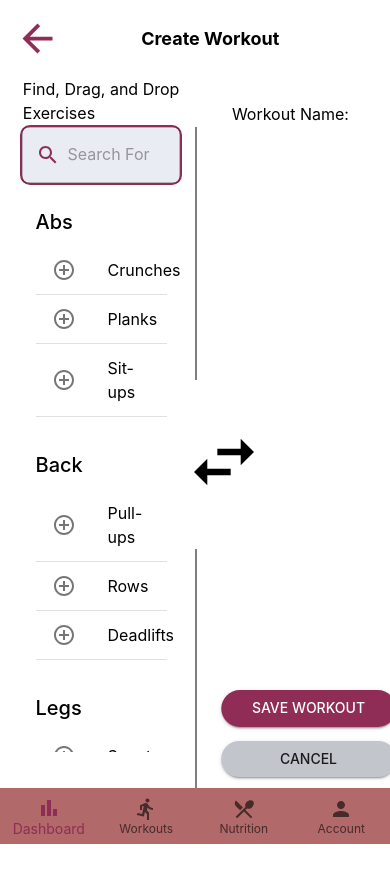
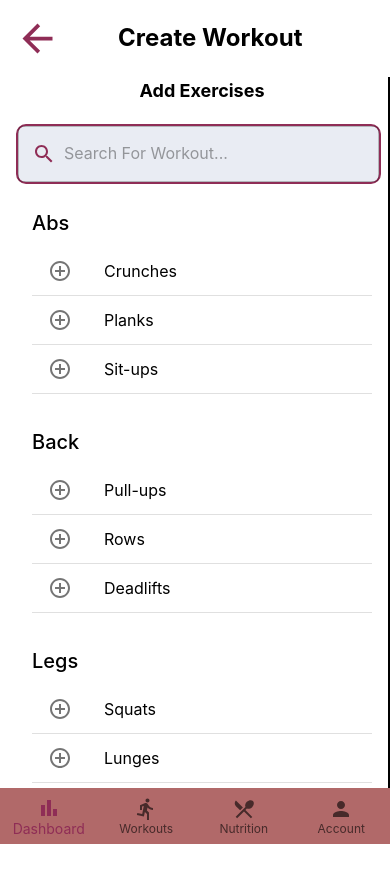
Before and after one commit to joshchyeonlee/EZFit, a React (Create React App) app: page /Workouts in a window 390 px wide. Both pictures are taken after typing "Sample" into the empty fields and a click on the button "CREATE". Shown: the top 882 px of the page. Built offline with nearby package versions, Linux system fonts and the light colour scheme.

Commit message:
mobile responsive

```diff
--- a/src/components/account/AccountManagementMenu/AccountManagementMenu.tsx
+++ b/src/components/account/AccountManagementMenu/AccountManagementMenu.tsx
@@ -1,30 +1,26 @@
-import { Box } from '@mui/material';
-import AccountManagementMenuItem from './AccountManagementMenuItem';
+import { Box } from "@mui/material";
+import AccountManagementMenuItem from "./AccountManagementMenuItem";
 
 export default function AccountManagementMenu() {
-
   return (
-
     <Box>
-
-            <Box textAlign="center" padding={4} marginBottom={5}>
-                <Box sx={{ borderTop: 2, borderBottom: 2, borderColor: '#808080'}}>
+      <Box textAlign="center" padding={2} marginBottom={5}>
+        <Box sx={{ borderTop: 2, borderBottom: 2, borderColor: "#808080" }}>
           <AccountManagementMenuItem buttonLink="/Account/PersonalInformation">
             Personal Information
           </AccountManagementMenuItem>
         </Box>
-                <Box sx={{ borderBottom: 2, borderColor: '#808080'}}>
+        <Box sx={{ borderBottom: 2, borderColor: "#808080" }}>
           <AccountManagementMenuItem buttonLink="./">
             Connected Devices
           </AccountManagementMenuItem>
         </Box>
-                <Box sx={{ borderBottom: 2, borderColor: '#808080'}}>
+        <Box sx={{ borderBottom: 2, borderColor: "#808080" }}>
           <AccountManagementMenuItem buttonLink="/Account/Preferences">
             Preferences
           </AccountManagementMenuItem>
         </Box>
       </Box>
-
     </Box>
-    )
+  );
 }
--- a/src/components/account/PersonalInformation/PersonalInformationPage.tsx
+++ b/src/components/account/PersonalInformation/PersonalInformationPage.tsx
@@ -41,7 +41,7 @@ function PersonalInformationPage() {
         <Button
           variant="contained"
           size="large"
-          sx={{ width: "50%" }}
+          sx={{ width: "60%" }}
           color="primary"
           disableElevation
         >
@@ -65,7 +65,7 @@ function PersonalInformationPage() {
         <Button
           variant="contained"
           size="large"
-          sx={{ width: "50%" }}
+          sx={{ width: "60%" }}
           color="error"
           disableElevation
           onClick={() => setDeleteAccountModalOpen(true)}
--- a/src/components/workouts/ExerciseLibrary/ExerciseView.tsx
+++ b/src/components/workouts/ExerciseLibrary/ExerciseView.tsx
@@ -2,7 +2,8 @@ import * as React from "react";
 import { Exercise } from "./ExerciseLibrary.types";
 import ArrowBack from "@mui/icons-material/ArrowBack";
 import { useNavigate } from "react-router-dom";
-import { Grid, Box, IconButton, Typography } from "@mui/material";
+import { Grid, Box, IconButton, Typography, Divider } from "@mui/material";
+import { height } from "@mui/system";
 
 const ExerciseView = (props: { exercise: Exercise }) => {
   const navigate = useNavigate();
@@ -10,13 +11,11 @@ const ExerciseView = (props: { exercise: Exercise }) => {
   return (
     <Box
       sx={{
-        position: "fixed",
         top: 0,
         left: 0,
         width: "100%",
         bgcolor: "primary",
         zIndex: 1000,
-        padding: 2,
       }}
     >
       <Box
@@ -39,29 +38,16 @@ const ExerciseView = (props: { exercise: Exercise }) => {
         <div></div>
       </Box>
 
-      <div
+      <Grid
         style={{
           display: "flex",
-          overflowX: "hidden",
-          height: "80vh",
           zIndex: 0,
+          width: "100%",
         }}
+        container
       >
-        <div
-          style={{
-            flexBasis: "50%",
-            overflowY: "auto",
-            zIndex: 0,
-            marginLeft: "5%",
-            marginRight: "5%",
-            maxWidth: "40.5%",
-          }}
-        >
-          <Grid
-            item
-            xs={6}
-            style={{ marginTop: "15%", marginLeft: "15%", marginBottom: "10%" }}
-          >
+        <Grid sm={6} xs={12} item borderRight={"2px solid black"}>
+          <Grid item style={{ marginTop: "15%", marginBottom: "10%" }}>
             <Typography sx={{ textAlign: "center" }} variant="h6">
               Muscles Targeted
             </Typography>
@@ -71,7 +57,7 @@ const ExerciseView = (props: { exercise: Exercise }) => {
               </Typography>
             ))}
           </Grid>
-          <Grid item xs={6} style={{ marginLeft: "15%", marginBottom: "10%" }}>
+          <Grid item style={{ marginBottom: "10%" }}>
             <Typography sx={{ textAlign: "center" }} variant="h6">
               Equipment
             </Typography>
@@ -80,7 +66,7 @@ const ExerciseView = (props: { exercise: Exercise }) => {
             </Typography>
           </Grid>
 
-          <Grid item xs={6} style={{ marginLeft: "15%", marginBottom: "10%" }}>
+          <Grid item style={{ marginBottom: "10%" }}>
             <Typography sx={{ textAlign: "center" }} variant="h6">
               Execution
             </Typography>
@@ -91,7 +77,7 @@ const ExerciseView = (props: { exercise: Exercise }) => {
             ))}
           </Grid>
 
-          <Grid item xs={6} style={{ marginLeft: "15%", marginBottom: "10%" }}>
+          <Grid item style={{ marginBottom: "10%" }}>
             <Typography sx={{ textAlign: "center" }} variant="h6">
               Rest
             </Typography>
@@ -99,39 +85,22 @@ const ExerciseView = (props: { exercise: Exercise }) => {
               {props.exercise.rest}
             </Typography>
           </Grid>
-        </div>
-        <div
-          style={{
-            display: "flex",
-            flexDirection: "column",
-            alignItems: "center",
-          }}
+        </Grid>
+
+        <Grid
+          sm={6}
+          xs={12}
+          item
+          container
+          display={"flex"}
+          justifyContent={"center"}
         >
-          <div
-            style={{
-              width: "2px",
-              backgroundColor: "gray",
-              position: "absolute",
-              top: "15%",
-              bottom: "15%",
-              left: "50%",
-            }}
-          ></div>{" "}
-          {/* Vertical Divider */}
-        </div>
-
-        <div style={{ flexBasis: "50%", overflowY: "auto", zIndex: 0 }}>
-          <Grid item xs={6} style={{ marginLeft: "10%", marginBottom: "5%" }}>
+          <Grid item style={{ marginBottom: "5%" }}>
             <Box
               sx={{
-                position: "absolute",
-                textAlign: "center",
                 minHeight: "100px",
                 minWidth: "100px",
-                top: "20%",
-                left: "50%",
-                right: 0,
-                bottom: 0,
+                paddingTop: "100px",
               }}
             >
               <img src={props.exercise.gif} alt={props.exercise.name} />
@@ -139,18 +108,11 @@ const ExerciseView = (props: { exercise: Exercise }) => {
           </Grid>
           <Grid
             item
-            xs={6}
             style={{
-              position: "absolute",
               textAlign: "center",
               minHeight: "100px",
               minWidth: "100px",
-              top: "50%",
-              left: "50%",
-              width: "30%",
-              right: 0,
-              bottom: 0,
-              marginLeft: "10%",
+              padding: "10%",
               marginBottom: "10%",
               marginTop: "3%",
               display: "flex",
@@ -160,16 +122,14 @@ const ExerciseView = (props: { exercise: Exercise }) => {
             <div
               style={{
                 textAlign: "center",
-                overflowY: "auto",
-                maxHeight: "200px",
                 flexGrow: 1,
               }}
             >
               <Typography>{props.exercise.instruction}</Typography>
             </div>
           </Grid>
-        </div>
-      </div>
+        </Grid>
+      </Grid>
     </Box>
   );
 };
--- a/src/components/workouts/NewWorkout/NewWorkout.tsx
+++ b/src/components/workouts/NewWorkout/NewWorkout.tsx
@@ -15,6 +15,7 @@ import {
   IconButton,
   InputAdornment,
   Snackbar,
+  Grid,
 } from "@mui/material";
 import { Search, SwapHoriz } from "@mui/icons-material";
 import Alert from "../../utils/Alert";
@@ -44,8 +45,6 @@ const NewWorkout = ({
   onSaveWorkout,
   onBack,
 }: NewWorkoutProps): JSX.Element => {
-  const navigate = useNavigate();
-
   const [search, setSearch] = useState<string>("");
   const [exercises, setExercises] = useState<Workout[]>([]);
   const [workoutName, setWorkoutName] = useState("");
@@ -73,9 +72,6 @@ const NewWorkout = ({
     onSaveWorkout(newWorkout);
     setOpen(true);
     setSnackBarMessage("Workout saved!");
-    setTimeout(() => {
-      onBack();
-    }, 2000);
   };
 
   const handleWorkoutNameChange = (
@@ -140,26 +136,36 @@ const NewWorkout = ({
             textAlign: "center",
             color: "black",
             fontWeight: "bold",
-            fontSize: "large",
             marginLeft: "-8%",
           }}
+          variant="h5"
         >
           Create Workout
         </Typography>
         <div></div>
       </Box>
 
-      <div style={{ display: "flex", overflowX: "hidden", height: "80vh" }}>
-        <div
-          style={{
-            flexBasis: "50%",
-            marginLeft: "5%",
-            marginRight: "5%",
-            maxWidth: "42%",
-          }}
+      <Grid
+        style={{
+          display: "flex",
+          overflowX: "hidden",
+        }}
+        container
+      >
+        <Grid
+          container
+          xs={12}
+          sm={6}
+          borderRight={"2px solid black"}
+          paddingLeft={"16px"}
         >
-          <Typography style={{ marginLeft: "2%" }}>
-            Find, Drag, and Drop Exercises
+          <Typography
+            style={{ width: "100%", paddingBottom: "20px" }}
+            textAlign={"center"}
+            fontSize={"18px"}
+            fontWeight={"bold"}
+          >
+            Add Exercises
           </Typography>
           <TextField
             sx={{
@@ -181,7 +187,7 @@ const NewWorkout = ({
               ),
             }}
           />
-          <List style={{ marginTop: "1%", marginBottom: "2%" }}>
+          <List style={{ marginTop: "1%", marginBottom: "2%", width: "100%" }}>
             {categories
               .map((category) => ({
                 ...category,
@@ -199,7 +205,6 @@ const NewWorkout = ({
                         <React.Fragment key={index}>
                           <ListItem
                             key={exercise}
-                            button
                             onClick={() => handleAddExercise(exercise)}
                           >
                             <ListItemIcon>
@@ -215,59 +220,24 @@ const NewWorkout = ({
                 </ListItem>
               ))}
           </List>
-        </div>
-        <div
-          style={{
-            display: "flex",
-            flexDirection: "column",
-            alignItems: "center",
-          }}
+        </Grid>
+
+        <Grid
+          xs={12}
+          sm={6}
+          display={"flex"}
+          flexDirection={"column"}
+          alignItems={"center"}
         >
-          <div>
-            <div
-              style={{
-                width: "2px",
-                backgroundColor: "gray",
-                position: "absolute",
-                top: "15%",
-                bottom: "55%",
-                left: "50%",
-              }}
-            ></div>
-            <SwapHoriz
-              fontSize="large"
-              style={{
-                fontSize: "5rem",
-                position: "absolute",
-                top: "50%",
-                left: "47.3%",
-                fontWeight: "bold",
-                textShadow: "0 0 4px black",
-              }}
-            />
-            <div
-              style={{
-                width: "2px",
-                backgroundColor: "gray",
-                position: "absolute",
-                top: "65%",
-                bottom: 0,
-                left: "50%",
-              }}
-            ></div>
-          </div>
-        </div>
-
-        <div style={{ flexBasis: "50%", marginTop: "1.3%", marginLeft: "2%" }}>
           <Box
             sx={{
               padding: 2,
               marginLeft: "5%",
-              width: "80%",
               display: "flex",
               alignItems: "center",
               height: "5%",
               paddingLeft: "5%",
+              width: "100%",
             }}
           >
             <Typography
@@ -277,40 +247,33 @@ const NewWorkout = ({
                 whiteSpace: "nowrap",
               }}
             >
-              Workout Name:{" "}
+              Workout Name:
             </Typography>
             <TextField
               id="workout-name"
               variant="standard"
               value={workoutName}
               onChange={handleWorkoutNameChange}
-              style={{ marginLeft: "5rem", width: "50%" }}
+              style={{ width: "80%", padding: "0px 54px" }}
             />
           </Box>
-          <List style={{ marginTop: "6.2%" }}>
+          <List style={{ marginTop: "6.2%", width: "80%" }}>
             {exercises.map((exercise, index) => (
               <React.Fragment key={(exercise.name, exercise.index)}>
                 <ListItem
                   sx={{
-                    padding: "1%",
-                    paddingRight: "3%",
-                    height: "1%",
-                    display: "flex",
-                    alignItems: "center",
+                    padding: "20px",
                   }}
                 >
-                  <ListItemText
-                    primary={`${exercise.index + 1}:`}
-                    sx={{ width: "5%", flex: "none" }} // Adjust the width as needed
-                  />
+                  <ListItemText primary={`${exercise.index + 1}:`} />
                   <div
                     style={{
                       display: "flex",
                       marginLeft: "4%",
                       alignItems: "center",
                       border: "2px solid #8F2D56",
-                      flex: 1,
                       paddingRight: "2%",
+                      width: "100%",
                     }}
                   >
                     <ListItemText
@@ -336,12 +299,7 @@ const NewWorkout = ({
             onClick={handleSaveWorkout}
             style={{
               margin: 16,
-              position: "fixed",
-              bottom: "12%",
-              left: "75%",
-              transform: "translateX(-50%)",
-              zIndex: 1,
-              width: "45%",
+              width: "70%",
             }}
           >
             Save Workout
@@ -349,19 +307,21 @@ const NewWorkout = ({
           <Box
             style={{
               margin: 16,
-              position: "fixed",
-              bottom: "6%",
-              left: "75%",
-              transform: "translateX(-50%)",
-              zIndex: 1,
-              width: "45%",
+
+              width: "70%",
             }}
           >
             <CancelButton handleClose={() => onBack()} />
           </Box>
-        </div>
-      </div>
-      <Snackbar open={open} autoHideDuration={6000} onClose={handleClose}>
+        </Grid>
+      </Grid>
+
+      <Snackbar
+        open={open}
+        autoHideDuration={6000}
+        onClose={handleClose}
+        anchorOrigin={{ vertical: "top", horizontal: "right" }}
+      >
         <Alert
           onClose={handleClose}
           severity={snackBarMessage === "Workout saved!" ? "success" : "error"}
--- a/src/components/workouts/WorkoutsHistory/WorkoutHistoryListItem.tsx
+++ b/src/components/workouts/WorkoutsHistory/WorkoutHistoryListItem.tsx
@@ -1,6 +1,7 @@
 import { Box, IconButton, Typography } from "@mui/material";
 import Workout from "../../../models/Workout";
 import { Delete, Edit } from "@mui/icons-material";
+import { useEffect, useState } from "react";
 
 function WorkoutHistoryListItem(props: {
   workout: Workout;
@@ -14,6 +15,17 @@ function WorkoutHistoryListItem(props: {
   const handleOnClickDelete = () => {
     props.removeWorkout(props.workout);
   };
+
+  const [width, setWidth] = useState(window.innerWidth);
+
+  const isMobile = width <= 480;
+
+  useEffect(() => {
+    window.addEventListener("resize", () => setWidth(window.innerWidth));
+    return () => {
+      window.removeEventListener("resize", () => setWidth(window.innerHeight));
+    };
+  }, []);
 
   return (
     <Box
@@ -52,17 +64,18 @@ function WorkoutHistoryListItem(props: {
             {props.workout.duration.toString()}
           </Typography>
         </Box>
-      </Box>
+
         <Box display="block" id="buttons" textAlign="end" justifyContent="end">
-        <Box position="absolute" right="45px" top="20%">
+          <Box position="absolute" right="45px" top={isMobile ? "40%" : "20%"}>
             <IconButton color="primary" onClick={handleOnClickEdit}>
-            <Edit></Edit>
+              <Edit />
             </IconButton>
           </Box>
-        <Box position="absolute" right="0px" top="20%">
+          <Box position="absolute" right="0px" top={isMobile ? "40%" : "20%"}>
             <IconButton color="primary" onClick={handleOnClickDelete}>
-            <Delete></Delete>
+              <Delete />
             </IconButton>
+          </Box>
         </Box>
       </Box>
     </Box>
```
Lines whose indentation alone changed are shown as unchanged.
